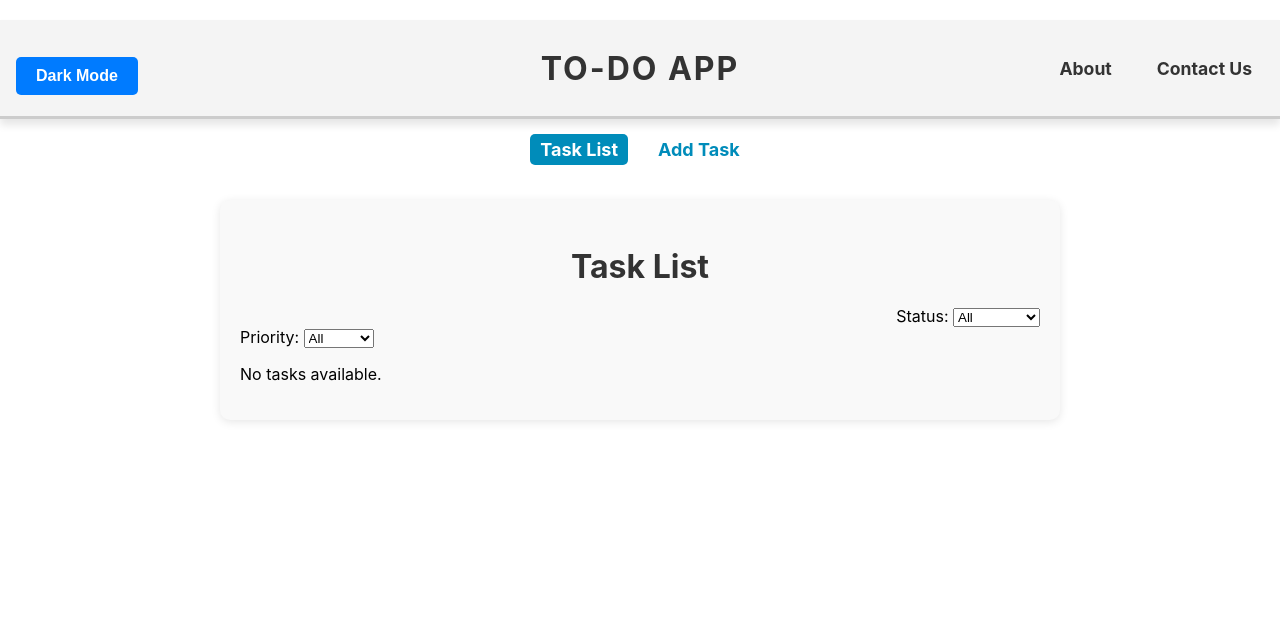
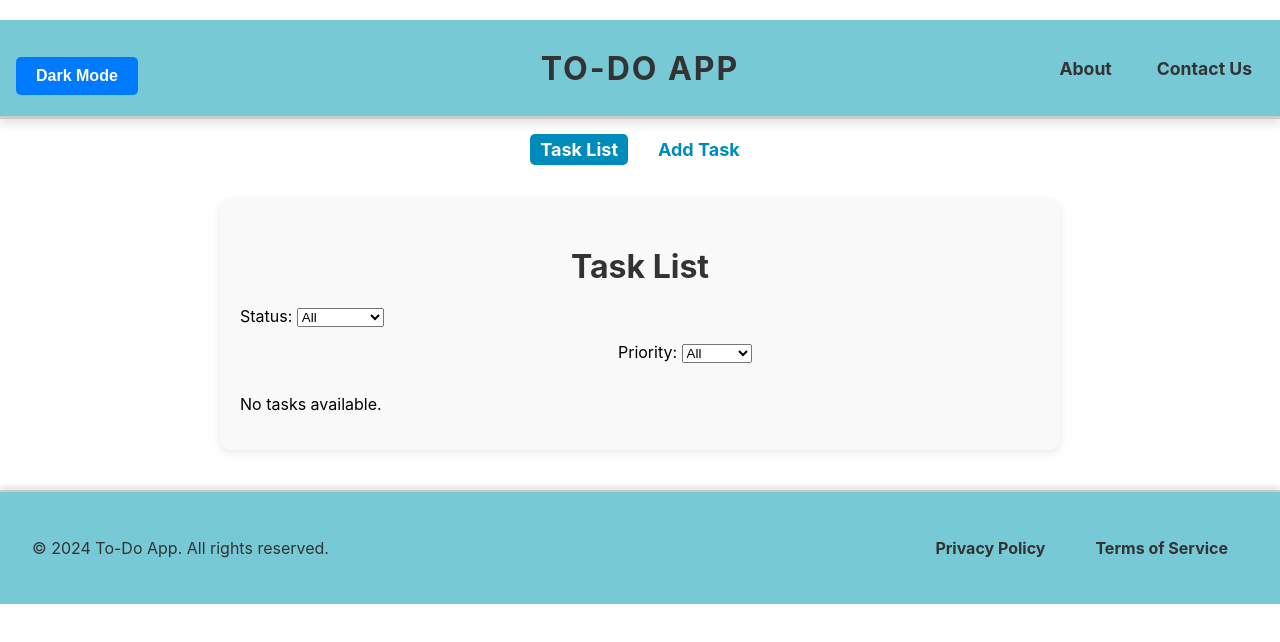
Before and after one commit to keerthana2624/React-todo-app, a React (Create React App) app in the folder to-do-app/: page /task-list in a window 1280 px wide. Shown: the top 642 px of the page. Built offline with nearby package versions, Linux system fonts and the light colour scheme.

Commit message:
styling modified to search filters

```diff
--- a/to-do-app/src/App.js
+++ b/to-do-app/src/App.js
@@ -1,63 +1,12 @@
-
-
-
-
-// import React from "react";
-// import { BrowserRouter as Router, Route, Routes, Navigate, NavLink } from "react-router-dom";
-// import TaskList from "./components/TaskList";
-// import AddTask from "./components/AddTask";
-// import "./App.css"; // For the navigation styles
-
-// const App = () => {
-//   return (
-//     <Router>
-//       <div className="app-container">
-//         <header>
-//           <h1>To-Do List App</h1>
-//           {/* Navigation Links */}
-//           <nav>
-//             <ul>
-//               <li>
-//                 <NavLink
-//                   to="/task-list"
-//                   className={({ isActive }) => (isActive ? "active-link" : "inactive-link")}
-//                 >
-//                   Task List
-//                 </NavLink>
-//               </li>
-//               <li>
-//                 <NavLink
-//                   to="/add-task"
-//                   className={({ isActive }) => (isActive ? "active-link" : "inactive-link")}
-//                 >
-//                   Add Task
-//                 </NavLink>
-//               </li>
-//             </ul>
-//           </nav>
-//         </header>
-//         <main>
-//           <Routes>
-//             <Route path="/add-task" element={<AddTask />} />
-//             <Route path="/task-list" element={<TaskList />} />
-//             <Route path="/" element={<Navigate to="/task-list" />} />
-//           </Routes>
-//         </main>
-//       </div>
-//     </Router>
-//   );
-// };
-
-// export default App;
-
 
 
 import React from "react";
 import { BrowserRouter as Router, Route, Routes, Navigate, NavLink } from "react-router-dom";
 import TaskList from "./components/TaskList";
 import AddTask from "./components/AddTask";
-import "./App.css"; // For the navigation styles
+import "./App.css";
 import Header from "./components/Header";
+import Footer from "./components/Footer";
 
 const App = () => {
   return (
@@ -101,6 +50,7 @@ const App = () => {
             <Route path="/" element={<Navigate to="/task-list" />} />
           </Routes>
         </main>
+        <Footer />
       </div>
     </Router>
   );
--- a/to-do-app/src/components/Footer.css
+++ b/to-do-app/src/components/Footer.css
@@ -4,7 +4,7 @@
     justify-content: space-between;
     align-items: center;
     padding: 1rem 2rem;
-    background-color: #f4f4f4; /* Light mode background */
+    background-color: #77c9d6; /* Light mode background */
     color: #333; /* Light mode text */
     border-top: 2px solid #ccc;
     box-shadow: 0 -4px 6px rgba(0, 0, 0, 0.1);
--- a/to-do-app/src/components/Header.css
+++ b/to-do-app/src/components/Header.css
@@ -4,7 +4,7 @@
     justify-content: space-between;
     align-items: center;
     padding: 0.5rem 1rem; /* Further decreased padding */
-    background-color: #f4f4f4; /* Light mode background */
+    background-color: #77c9d6; /* Light mode background */
     color: #333; /* Light mode text */
     border-bottom: 3px solid #ccc; /* Slightly thicker border */
     box-shadow: 0 6px 8px rgba(0, 0, 0, 0.1); /* Bigger shadow for more depth */
@@ -67,7 +67,7 @@
     font-size: 0.9rem; /* Slightly smaller font size */
     font-weight: bold;
     color: #333;
-    background-color: #fff;
+    background-color: #24c7d6;
     border: 1px solid #ccc;
     border-radius: 5px;
     cursor: pointer;
--- a/to-do-app/src/components/TaskList.css
+++ b/to-do-app/src/components/TaskList.css
@@ -153,13 +153,26 @@ button {
 }
 
 
+.status-filter,
+.priority-filter {
+  display: inline-block; /* Ensure both filters are inline */
+  margin: 0;
+  margin-bottom: 15px;
+}
+
 .filters-container {
   display: flex;
-  justify-content: space-between; /* Space between filters */
+  justify-content: space-between; /* Ensures space between the filters */
   align-items: center;
+  width: 100%; /* Full width of the container */
 }
 
 .status-filter {
-  margin-left: auto; /* Push it to the right */
-  text-align: right;
+  text-align: right; /* Align status filter to the right */
+  margin-right: 150px; /* Add space between the filters */
 }
+
+.priority-filter {
+  text-align: left; /* Align priority filter to the left */
+  margin-left: 378px; /* Add space between the filters */
+}
```
Also changed, not shown: to-do-app/src/components/TaskList.jsx (+0 -120 lines).
